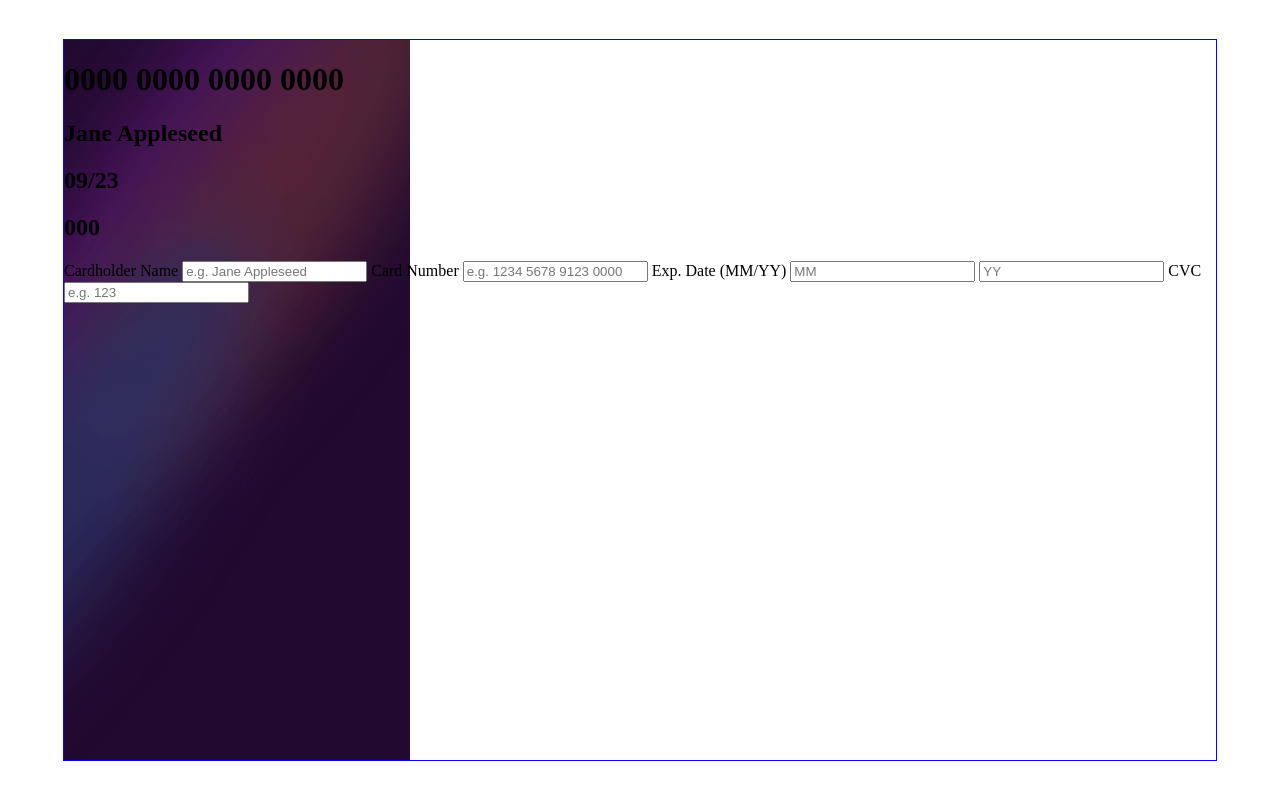
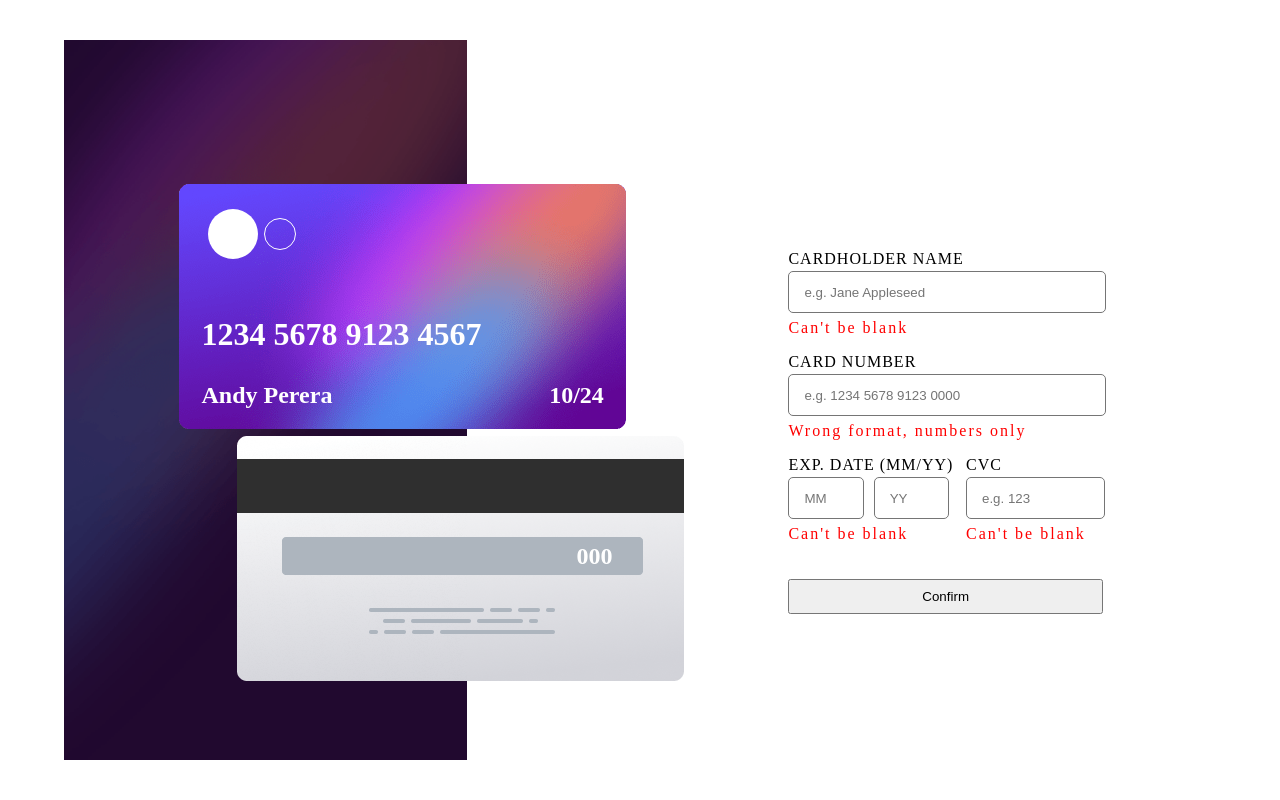
Before and after one commit to Shirobe95/FrontEndMentor-CardDetails, a plain HTML site: page index.html in a window 1280 px wide. Drawn offline with Linux system fonts and the light colour scheme.

Commit message:
Finished Element Position

```diff
--- a/index.css
+++ b/index.css
@@ -11,8 +11,155 @@ body{
     transform: translate(-50%,-50%);
     width: 90%;
     height: 90%;
-    border: 1px solid blue;
     background-image: url('./images/bg-main-desktop.png');
     background-repeat: no-repeat;
-    background-size: 30% 100%;
+    background-size: 35% 100%;
 }
+
+/* Front Card */
+.frontCard{
+    background-image: url('./images/bg-card-front.png');
+    background-repeat: no-repeat;
+    height: 245px;
+    width: 447px;
+    position: absolute;
+    top: 20%;
+    left: 10%;
+    color: white;
+}
+
+.circl{
+    display: flex;
+    flex-direction: row;
+    align-items: center;
+    justify-content: space-evenly;
+    width: 100px;
+    position: absolute;
+    top: 10%;
+    left: 5%;
+}
+
+.circ1{
+    background: white;
+    height: 50px;
+    width: 50px;
+    border-radius: 50%;
+}
+
+.circ2{
+    height: 30px;
+    width: 30px;
+    border-radius: 50%;
+    border: 1px solid white;
+    background: none;
+}
+
+/* Card Details */
+.cardNumber{
+    position: absolute;
+    left: 5%;
+    top: 45%;
+}
+
+.cardName{
+    position: absolute;
+    bottom: 0%;
+    left: 5%;
+}
+
+.cardDate{
+    position: absolute;
+    bottom: 0%;
+    right: 5%;
+}
+
+
+/* Back Card */
+.backCard{
+    background-image: url('./images/bg-card-back.png');
+    background-repeat: no-repeat;
+    height: 245px;
+    width: 447px;
+    position: absolute;
+    top: 55%;
+    left: 15%;
+}
+
+.cardBack{
+    color: white;
+    position: absolute;
+    top: 41%;
+    left: 80%;
+    transform: translate(-50%,-50%);
+}
+
+
+/* Form */
+form{
+    width: 370px;
+    height: 300px;
+    position: absolute;
+    right: 5%;
+    top: 50%;
+    transform: translate(0,-50%);
+    letter-spacing: 1px;
+}
+
+input{
+    height: 30px;
+    border: 1px solid rgb(117, 117, 117);
+    border-radius: 5px;
+    margin: 3px 0 -10px 0;
+    padding: 5px 5px 5px 15px;
+}
+
+#carHolder{
+    width: 80%;
+}
+
+#cardNumber{
+    width: 80%;
+}
+
+.date-cvc-Div{
+    display: flex;
+    flex-direction: row;
+}
+
+.date-input-div{
+    display: flex;
+    flex-direction: row;
+}
+
+.date-input-div input{
+    width: 30%;
+}
+
+#expDateYY{
+    margin-left: 10px;
+}
+
+.formDateDiv{
+    width: 48%;
+}
+
+.formCVCDiv{
+    width: 35%;
+}
+
+#cvc{
+    width: 90%;
+}
+
+button{
+    width: 85%;
+    height: 35px;
+    margin: 20px 0 10px 0;
+}
+
+/* Wrong Field*/
+.alert{
+    color: red;
+    width: 100%;
+    letter-spacing: 2px;
+}
--- a/index.html
+++ b/index.html
@@ -16,8 +16,10 @@
   <div class="container">
 
     <div class="frontCard">
-      <div class="circ1"></div>
-      <div class="circ2"></div>
+      <div class="circl">
+        <div class="circ1"></div>
+        <div class="circ2"></div>
+      </div>
       <h1 class="cardNumber">0000 0000 0000 0000</h1>
       <h2 class="cardName">Jane Appleseed</h2>
       <h2 class="cardDate">09/23</h2>
@@ -28,26 +30,42 @@
     </div>
 
     <form>
-      <label for="carHolder">Cardholder Name</label>
-      <input type="text" name="carHolder" id="carHolder" placeholder="e.g. Jane Appleseed">
-      <label for="cardNumber">Card Number</label>
-      <input type="text" name="cardNumber" id="cardNumber" placeholder="e.g. 1234 5678 9123 0000">
-      <label for="expDate">Exp. Date (MM/YY)</label>
-      <input type="text" name="expDate" id="expDateMM" placeholder="MM">
-      <input type="text" name="expDate" id="expDateYY" placeholder="YY">
-      <label for="cvc">CVC</label>
-      <input type="text" name="cvc" id="cvc" placeholder="e.g. 123">
+
+      <div>
+        <label for="carHolder">CARDHOLDER NAME</label>
+        <input type="text" name="carHolder" id="carHolder" placeholder="e.g. Jane Appleseed">
+        <p class="alert" id="alertName">Can't be blank</p>
+      </div>
+
+      <div>
+        <label for="cardNumber">CARD NUMBER</label>
+        <input type="text" name="cardNumber" id="cardNumber" placeholder="e.g. 1234 5678 9123 0000" maxlength="16">
+        <p class="alert" id="alertNumber">Wrong format, numbers only</p>
+      </div>
+
+      <div class="date-cvc-Div">
+        <div class="formDateDiv">
+          <label for="expDate" id="dateLabel">EXP. DATE (MM/YY)</label>
+          <div class="date-input-div">
+            <input type="text" name="expDate" id="expDateMM" placeholder="MM" maxlength="2">
+            <input type="text" name="expDate" id="expDateYY" placeholder="YY" maxlength="2">
+          </div>
+          <p class="alert" id="alertDate">Can't be blank</p>
+        </div>
+        <div class="formCVCDiv">
+          <label for="cvc">CVC</label>
+          <input type="text" name="cvc" id="cvc" placeholder="e.g. 123" maxlength="3">
+          <p class="alert" id="alertName">Can't be blank</p>
+        </div>
+      </div>
+
+      <button type="submit">Confirm</button>
     </form>
 
-
-
-    <!-- Completed state start -->
   </div>
 
 
 
-
-
-
+  <script src="index.js"></script>
 </body>
 </html>
--- a/index.js
+++ b/index.js
@@ -0,0 +1,15 @@
+console.log('Script Started');
+
+const cardNumberShow = document.querySelector('.cardNumber');
+const cardNameShow = document.querySelector('.cardName');
+const cardDateShow = document.querySelector('.cardDate');
+const cardCVCShow = document.querySelector('.cardBack');
+
+
+cardNumberShow.innerHTML = '1234 5678 9123 4567';
+cardNameShow.innerHTML = 'Andy Perera';
+cardDateShow.innerHTML = '10/24';
+
+function transformCardNumber(number){
+
+}
```
